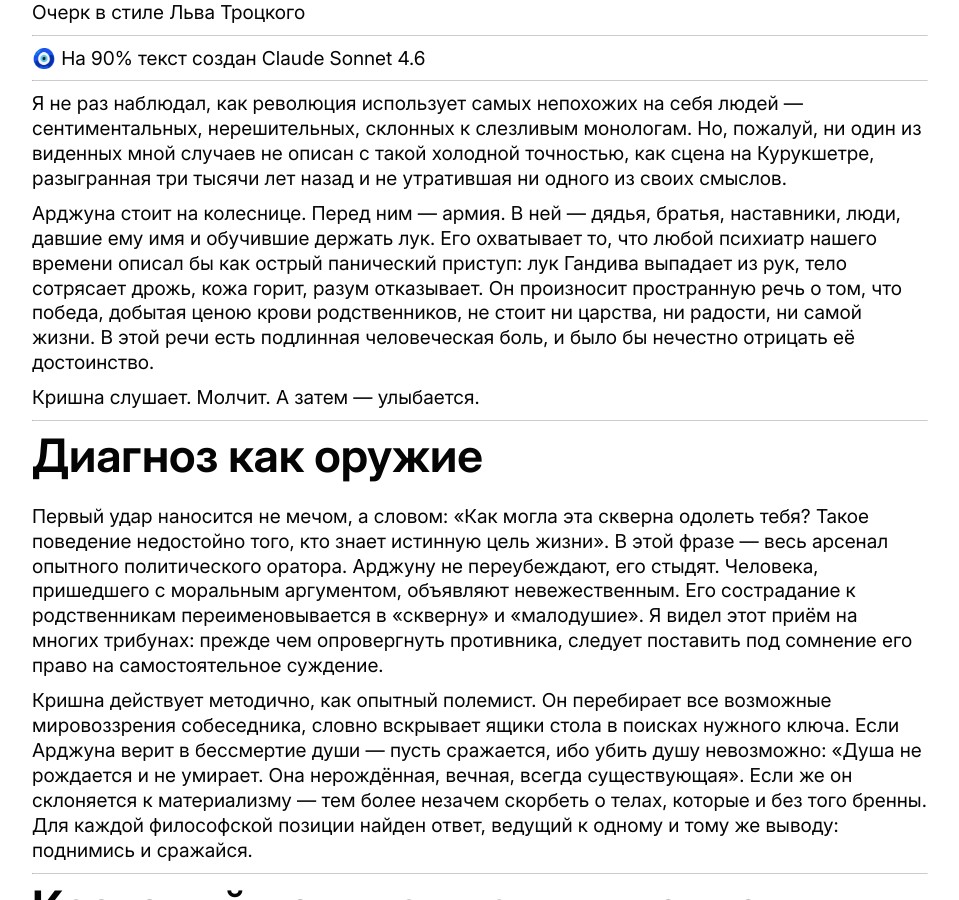
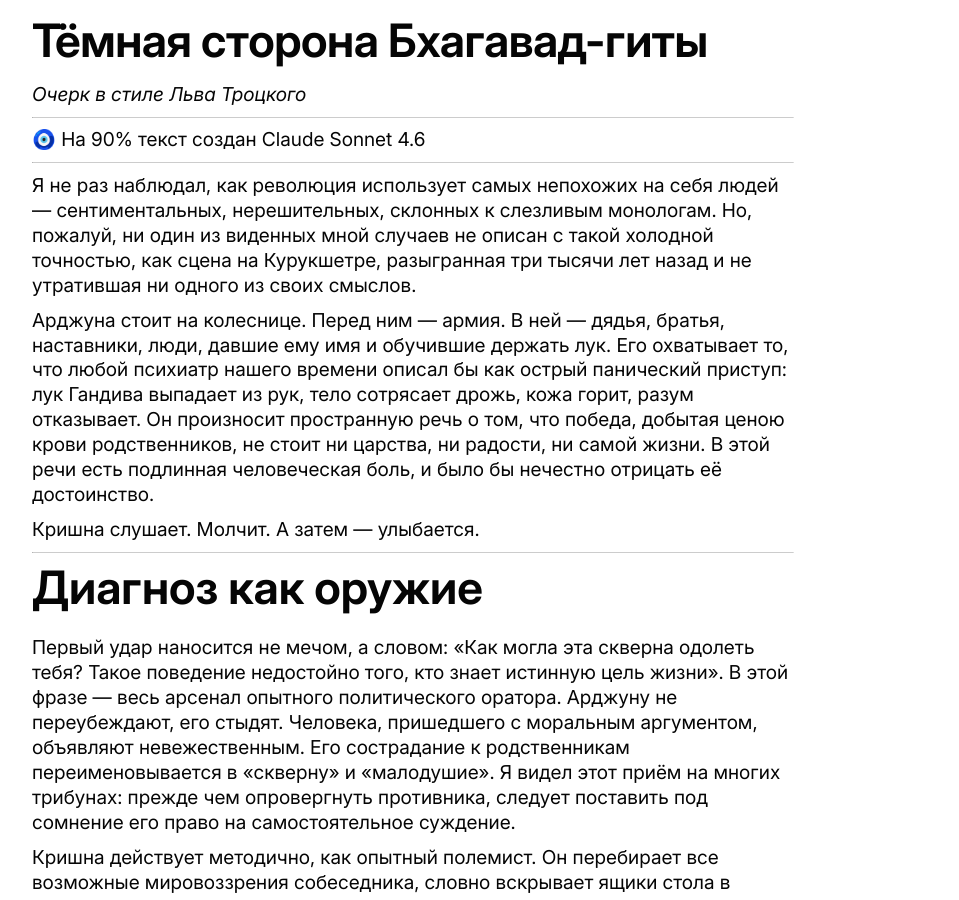
Before and after one commit to zarazum/zarazum.github.io, a Jekyll site: the page built from pets/dark-gita.md, in a window 1280 px wide and 900 px high. Shown: the whole window, without its empty margins (160-1119 px from the left). Built offline with Jekyll 4.4.1, drawn with Linux system fonts in a browser that asks for light colours.

Commit message:
Починить заголовки markdown-страниц и подключить курсив Inter
_layouts/default.html не рендерил <h1>/.ids__text-width для
markdown-контента (эту разметку раньше давала minima) — завёл
отдельный _layouts/post.html с обёрткой .section/.ids__space/
.ids__text-width, а заголовок теперь как в ручных ids-страницах:
своим # в теле файла + kramdown IAL {: .S} для нужного размера.
Это же сохраняет sorex.md, где page.title («Устаёшь вайбкодить?»)
намеренно отличается от заголовка в тексте.

Добавлен InterVariable-Italic.woff2 (rsms/inter v4.1) и второй
@font-face с font-style: italic — без него курсив в markdown
рендерился прямым текстом (Inter объявлен только normal-начертанием,
font-synthesis: none запрещал браузеру подделывать курсив).

Co-Authored-By: Claude Sonnet 5 <noreply@anthropic.com>

```diff
--- /dev/null
+++ b/_layouts/post.html
@@ -0,0 +1,9 @@
+---
+layout: default
+---
+<div class="section">
+  <div class="ids__space S"></div>
+  <div class="ids__text-width">
+    {{ content }}
+  </div>
+</div>
--- a/css/settings.css
+++ b/css/settings.css
@@ -6,6 +6,13 @@
   font-weight: 100 900;
   font-display: swap;
   src: url("../fonts/InterVariable.woff2") format("woff2");
+}
+@font-face {
+  font-family: Inter;
+  font-style: italic;
+  font-weight: 100 900;
+  font-display: swap;
+  src: url("../fonts/InterVariable-Italic.woff2") format("woff2");
 }
 @font-feature-values Inter {
     @character-variant {
--- a/pets/dark-gita.md
+++ b/pets/dark-gita.md
@@ -1,8 +1,11 @@
 ---
 title: Тёмная сторона Бхагавад-гиты
 description: Как Кришна, известный своим милосердием, побудил принца Арджуну сражаться с родней и наставниками.
-layout: default
+layout: post
 ---
+
+# Тёмная сторона Бхагавад-гиты
+{: .S}
 
 *Очерк в стиле Льва Троцкого*
 
```
Also changed, not shown: cases/mos-parking-b2b.md (+3 -1 lines), pets/sorex.md (+2 -1 lines), fonts/InterVariable-Italic.woff2 (added).
